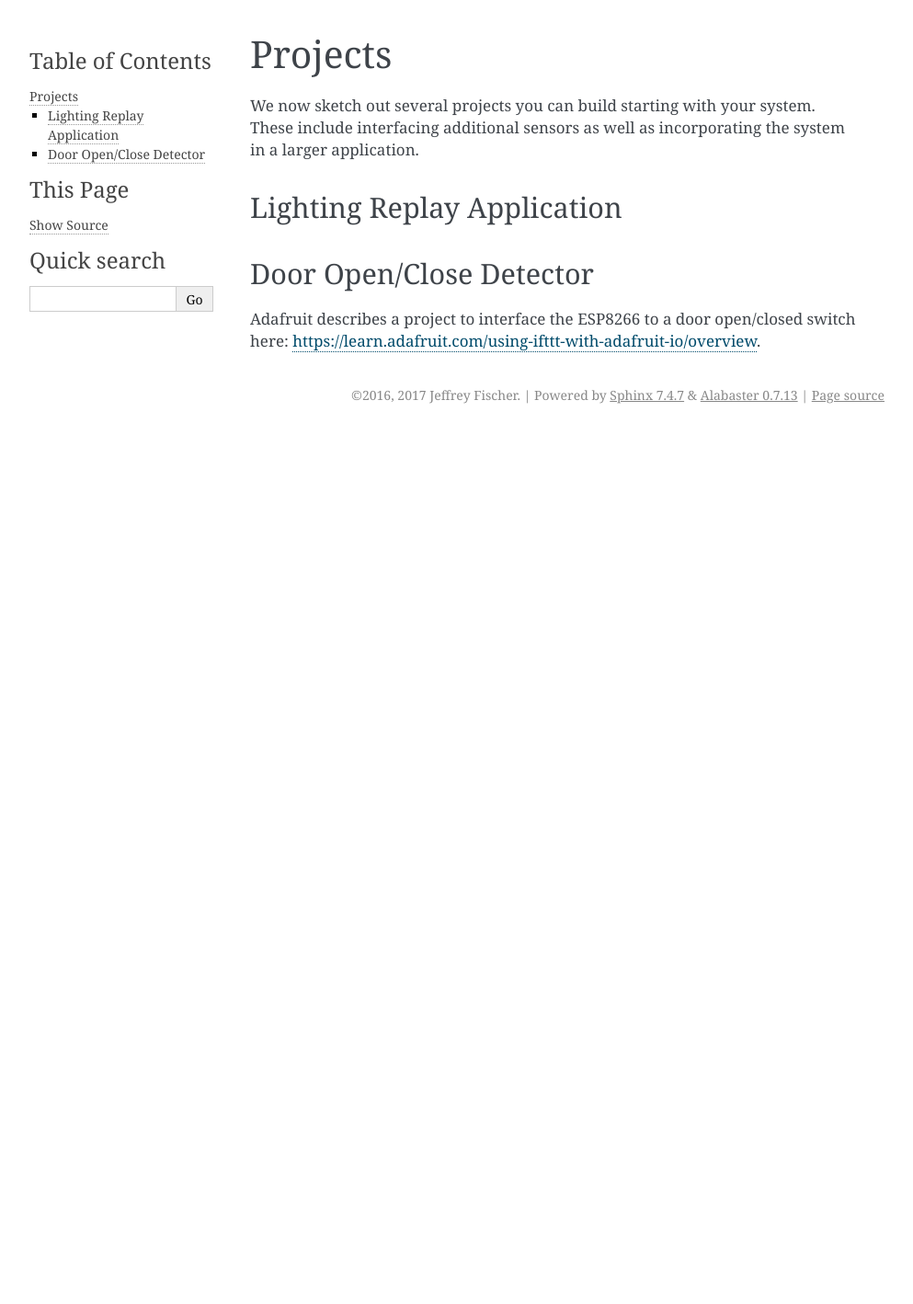
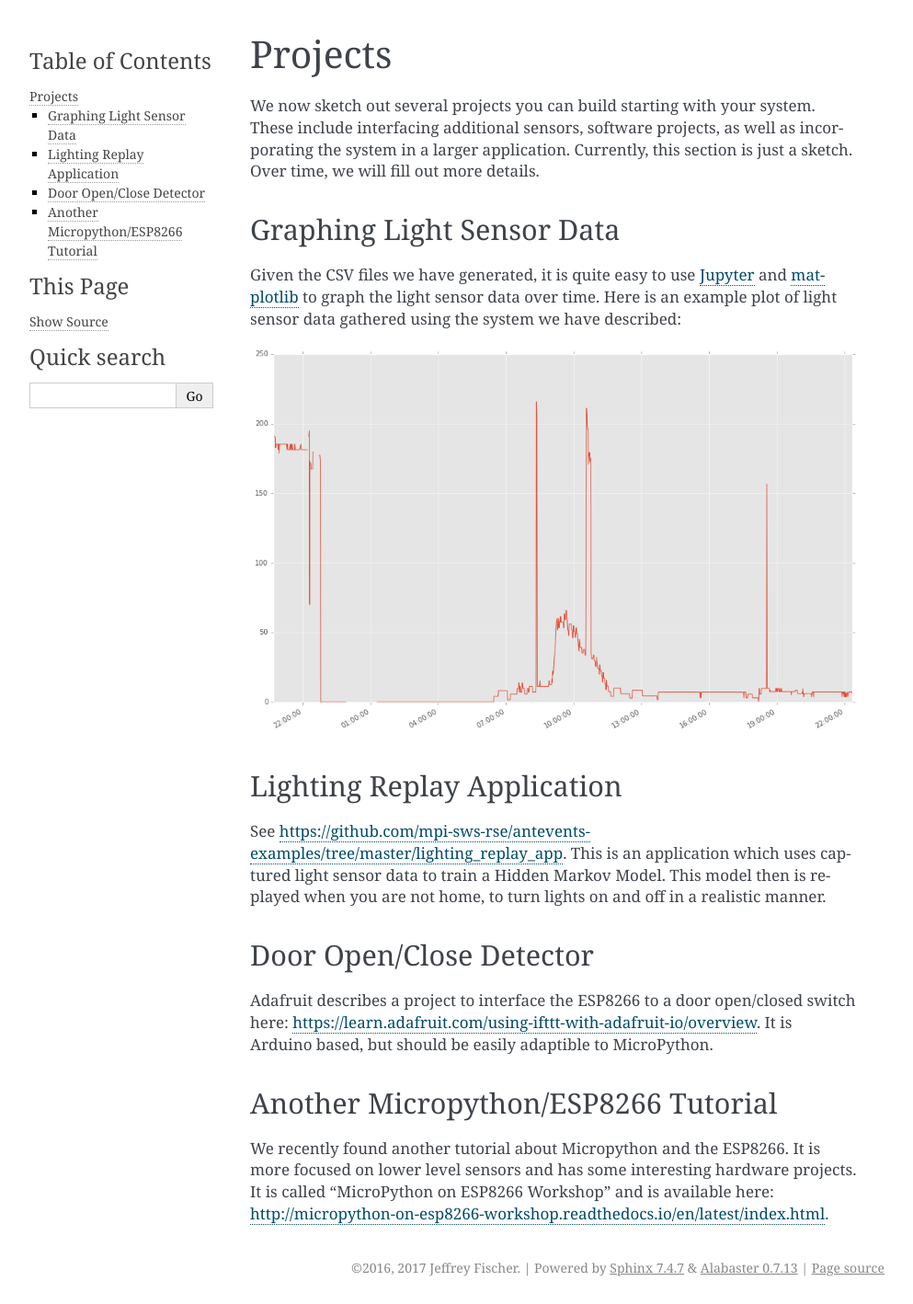
Before and after one commit to jfischer/micropython-iot-hackathon, a Sphinx documentation site: the page built from docs/projects.rst, in a window 1280 px wide. Shown: the whole page at 92% size, without its empty margins (148-1141 px from the left). Built offline with Sphinx 7.4.7, drawn with Linux system fonts in a browser that asks for light colours; before the commit the page ends 900 px from its top, so only the background shows below that.

Commit message:
Fine tuning of docs; add lecture powerpoint

```diff
--- a/docs/conf.py
+++ b/docs/conf.py
@@ -55,9 +55,9 @@ author = 'Jeffrey Fischer'
 # built documents.
 #
 # The short X.Y version.
-version = '0.9'
+version = '1.0'
 # The full version, including alpha/beta/rc tags.
-release = '0.9.0'
+release = '1.0.0'
 
 # The language for content autogenerated by Sphinx. Refer to documentation
 # for a list of supported languages.
--- a/docs/index.rst
+++ b/docs/index.rst
@@ -45,7 +45,7 @@ Copyright and License
 ---------------------
 Copyright 2016, 2017 by Jeffrey Fischer.
 
-This document is made available under a
+This document is made available under a Creative Commons
 `Attribution-ShareAlike 4.0 (CC BY-SA 4.0) license <https://creativecommons.org/licenses/by-sa/4.0/>`__.
 This allows you to remix, transform, and distribute the content, provided you
 cite the original authors and provide your content under the same license as
--- a/docs/intro.rst
+++ b/docs/intro.rst
@@ -48,6 +48,10 @@ the MQTT protocol (MicroPython provides a library for this). We can set
 up an MQTT *broker* on the laptop/PC to receive these messages.
 
 Finally, we will configure the ESP8266 to start our software upon reboot.
+Here is a block diagram of the completed system:
+
+.. image:: _static/system-overview.png
+
 
 Outline of this Document
 ------------------------
--- a/docs/projects.rst
+++ b/docs/projects.rst
@@ -3,14 +3,37 @@
 Projects
 ========
 We now sketch out several projects you can build starting with your system.
-These include interfacing additional sensors as well as incorporating
-the system in a larger application.
+These include interfacing additional sensors, software projects,
+as well as incorporating the system in a larger application. Currently, this
+section is just a sketch. Over time, we will fill out more details.
+
+Graphing Light Sensor Data
+--------------------------
+Given the CSV files we have generated, it is quite easy to use
+`Jupyter <http://jupyter.org>`__ and
+`matplotlib <http://matplotlib.org>`__
+to graph the light sensor data over time. Here is an example plot of light
+sensor data gathered using the system we have described:
+
+.. image:: _static/lighting-app-front-room.png
 
 Lighting Replay Application
 ---------------------------
+See https://github.com/mpi-sws-rse/antevents-examples/tree/master/lighting_replay_app.
+This is an application which uses captured light sensor data to train a
+Hidden Markov Model. This model then is replayed when you are not home, to turn
+lights on and off in a realistic manner.
 
 
 Door Open/Close Detector
 ------------------------
 Adafruit describes a project to interface the ESP8266 to a door open/closed
 switch here: https://learn.adafruit.com/using-ifttt-with-adafruit-io/overview.
+It is Arduino based, but should be easily adaptible to MicroPython.
+
+Another Micropython/ESP8266 Tutorial
+------------------------------------
+We recently found another tutorial about Micropython and the ESP8266.
+It is more focused on lower level sensors and has some interesting
+hardware projects. It is called "MicroPython on ESP8266 Workshop" and
+is available here: http://micropython-on-esp8266-workshop.readthedocs.io/en/latest/index.html.
```
Also changed, not shown: docs/_static/lighting-app-front-room.png (added), docs/_static/system-overview.png (added), 2 other files.
